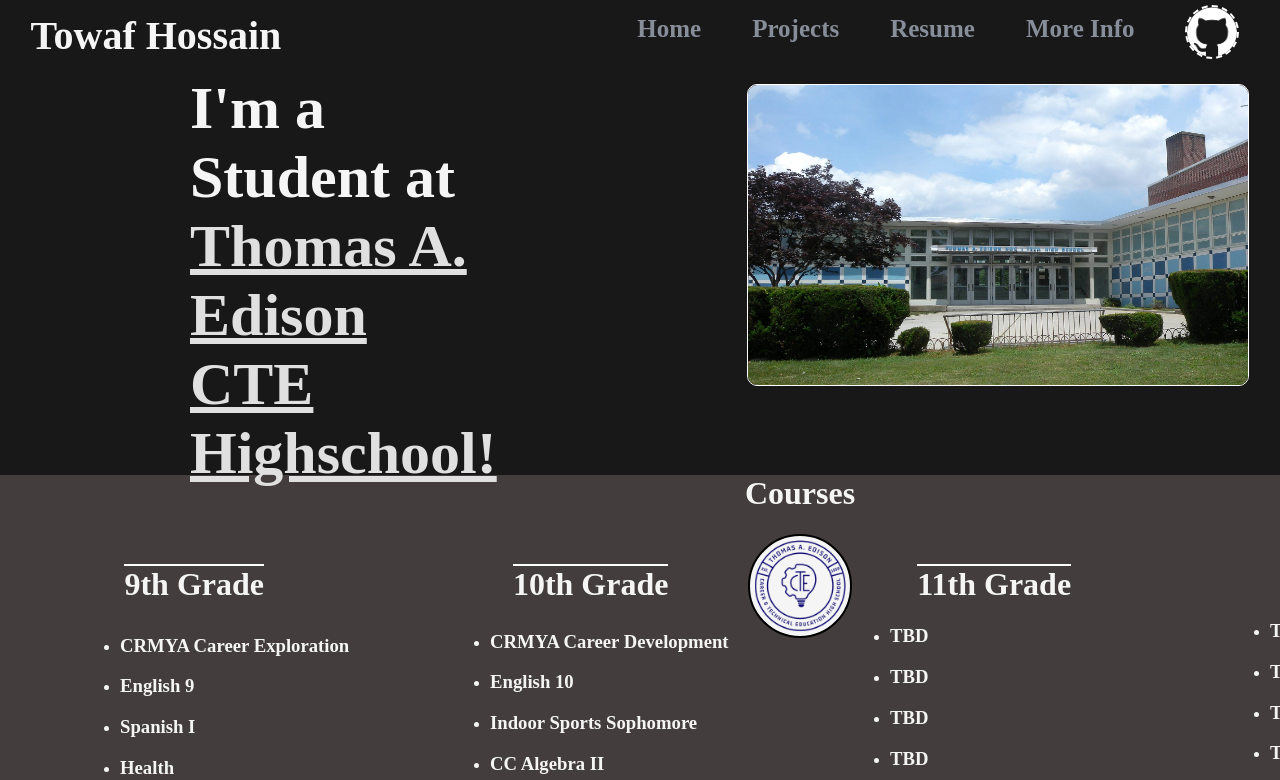
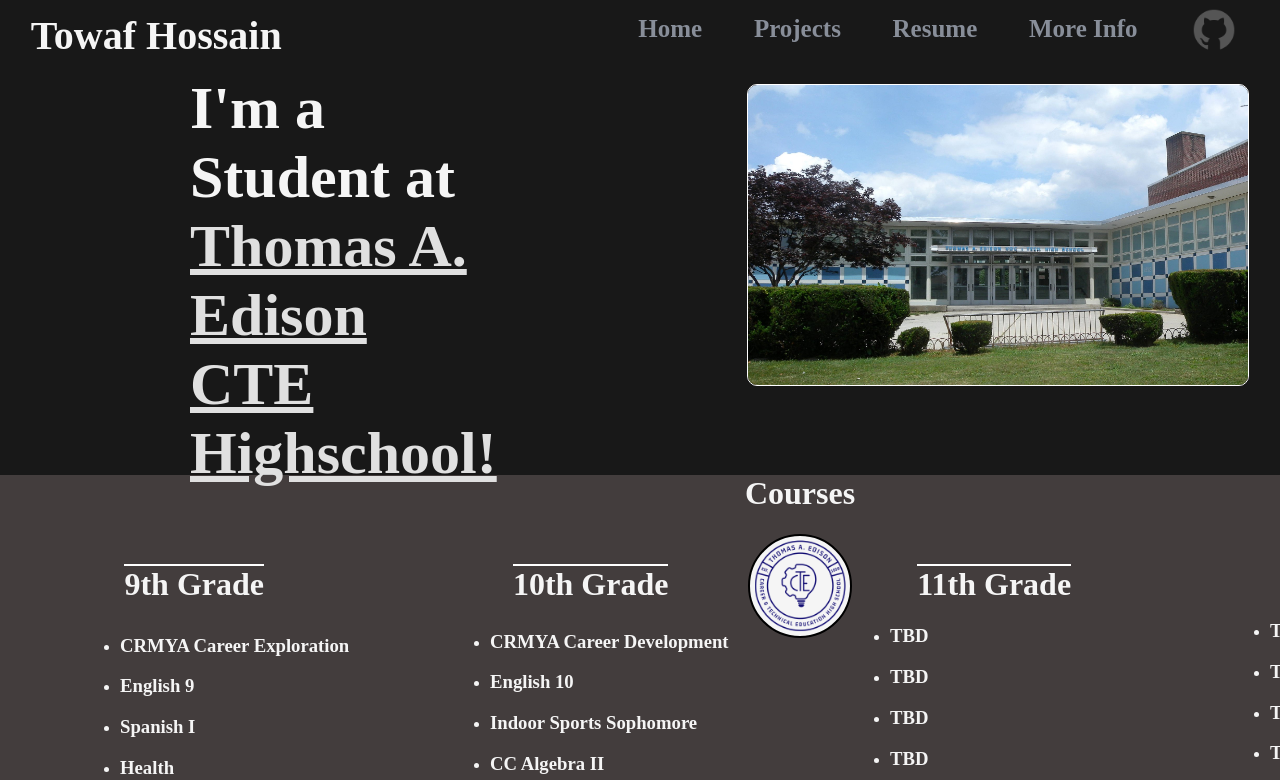
Before and after one commit to TowafH/TowafH, a plain HTML site: page artifacts/edu/edu.html in a window 1280 px wide. In both pictures the pointer is over the picture 1214 px from the left and 30 px from the top of the page. Shown: the top 780 px of the page. Drawn offline with Linux system fonts and the light colour scheme; a web font is replaced by a local one.

Commit message:
Update github hover

```diff
--- a/artifacts/edu/edu.css
+++ b/artifacts/edu/edu.css
@@ -52,9 +52,11 @@ nav #GitHub {
 }
 
 nav #GitHub:hover {
-    border: 2px dashed rgb(255, 255, 255);
-    border-radius: 50%;
+    content: url(../../images/GitHubHover.png);
+    width: 50px;
+    height: 50px;
 }
+
 
 /* End of Nav Bar */
 
--- a/artifacts/info/info.css
+++ b/artifacts/info/info.css
@@ -52,9 +52,11 @@ nav #GitHub {
 }
 
 nav #GitHub:hover {
-    border: 2px dashed rgb(255, 255, 255);
-    border-radius: 50%;
+    content: url(../../images/GitHubHover.png);
+    width: 50px;
+    height: 50px;
 }
+
 
 /* End of Nav Bar */
 
--- a/artifacts/proj/proj.css
+++ b/artifacts/proj/proj.css
@@ -52,9 +52,11 @@ nav #GitHub {
 }
 
 nav #GitHub:hover {
-    border: 2px dashed rgb(255, 255, 255);
-    border-radius: 50%;
+    content: url(../../images/GitHubHover.png);
+    width: 50px;
+    height: 50px;
 }
+
 
 /* End of Nav Bar */
 
--- a/artifacts/resume/resume.css
+++ b/artifacts/resume/resume.css
@@ -52,8 +52,9 @@ nav #GitHub {
 }
 
 nav #GitHub:hover {
-    border: 2px dashed rgb(255, 255, 255);
-    border-radius: 50%;
+    content: url(../../images/GitHubHover.png);
+    width: 50px;
+    height: 50px;
 }
 
 /* End of Nav Bar */
```
